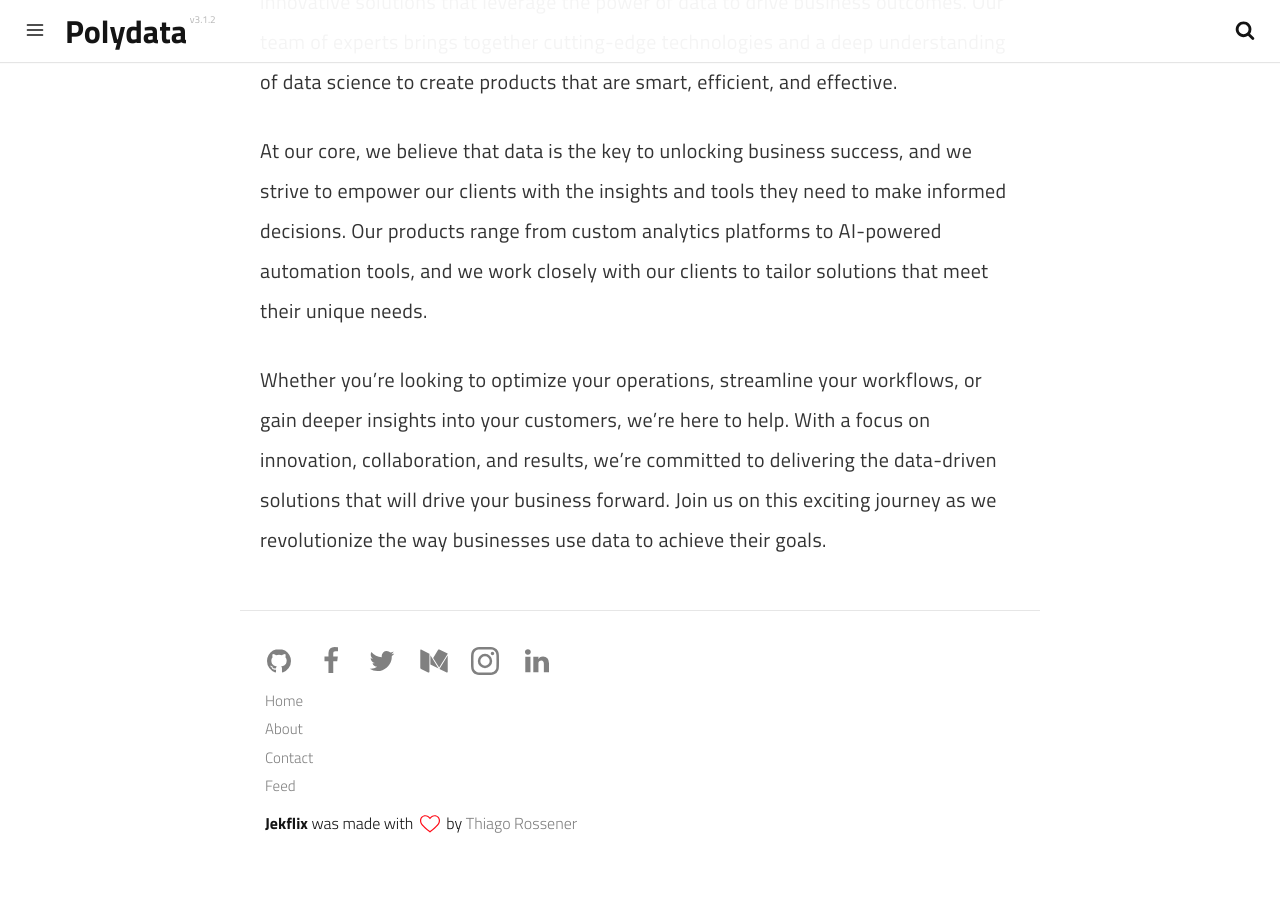
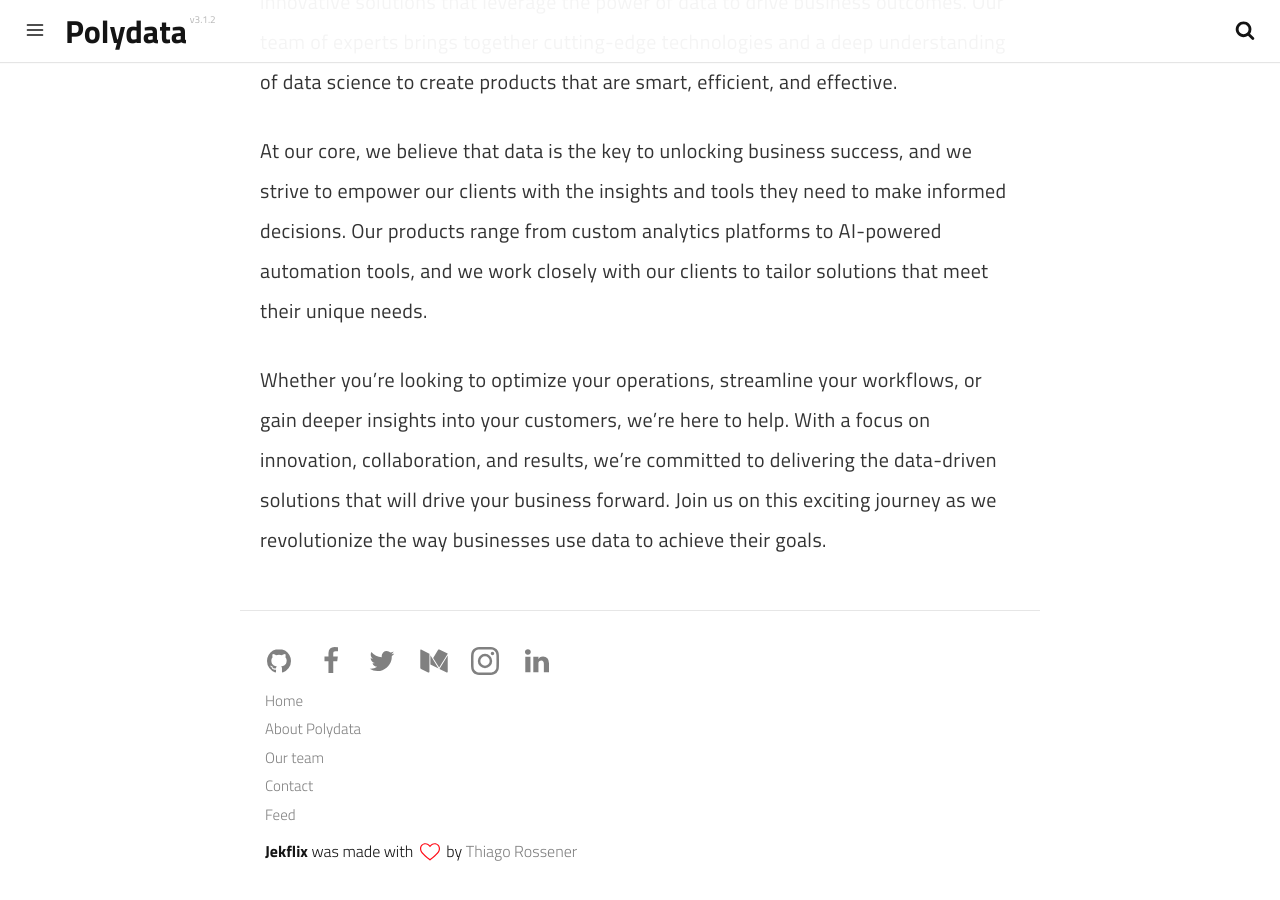
Before and after one commit to PolydataPL/PolydataPL.github.io, a Jekyll site: the page built from pages/about.md, in a window 1280 px wide and 900 px high, scrolled down 576 px. Built offline with Jekyll 4.4.1, drawn with Linux system fonts in a browser that asks for light colours; a script that is not in the unit is left out; before the commit the page ends 1448 px from its top, so only the background shows below that.

Commit message:
updated config site

```diff
--- a/_config.yml
+++ b/_config.yml
@@ -13,8 +13,10 @@ show_hero: true
 menu:
   - title: Home
     url: /
-  - title: About
+  - title: About Polydata
     url: /about
+  - title: Our team
+    url: /staff
   - title: Contact
     url: /contact
   - title: Feed
```
